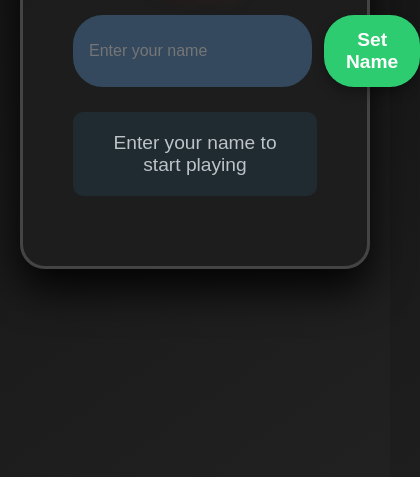
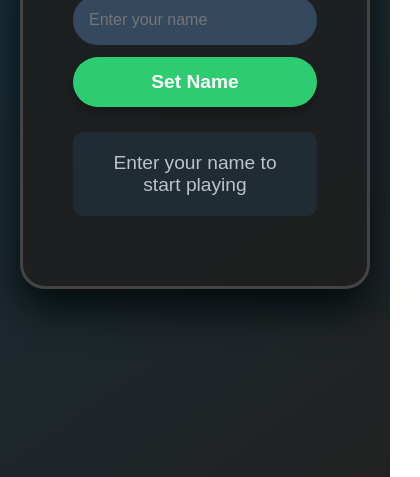
Before and after one commit to CodeAedoC/Multiplayer-TicTacToe, a website: page public/index.html in a window 390 px wide. Shown: the part 367-844 px from the top of the page, 420 px wide, since content can reach past the window. Drawn offline with nearby package versions, Linux system fonts and the light colour scheme; no server answers.

Commit message:
responsiveness

```diff
--- a/public/script.js
+++ b/public/script.js
@@ -173,7 +173,7 @@ socket.on("gameOver", ({ winner, winnerName }) => {
     }
   }
 
-  setTimeout(showGameOver(winner === "draw" ? "draw" : "win", winner, winnerName), 10000);
+  showGameOver(winner === "draw" ? "draw" : "win", winner, winnerName);
 });
 
 socket.on("playerDisconnected", ({ playerName: disconnectedPlayer }) => {
--- a/public/style.css
+++ b/public/style.css
@@ -7,7 +7,7 @@
 body {
     font-family: "Poppins", sans-serif;
     min-height: 100vh;
-    background: linear-gradient(145deg, #121212, #212121);
+    background: linear-gradient(145deg, #153646, #212121);
     display: flex;
     align-items: center;
     justify-content: center;
@@ -20,7 +20,7 @@ body {
     background: rgba(30, 30, 30, 0.85);
     padding: 50px;
     border-radius: 25px;
-    box-shadow: 0 20px 40px rgba(0, 0, 0, 0.9);
+    box-shadow: 0 20px 40px rgba(1, 8, 10, 0.9);
     max-width: 650px;
     width: 100%;
     text-align: center;
@@ -211,7 +211,7 @@ button:disabled {
     }
 }
 
-@media (max-width: 480px) {
+@media (max-width: 480px ) {
     h1 {
         font-size: 2.5rem;
     }
@@ -223,4 +223,7 @@ button:disabled {
     input {
         font-size: 1rem;
     }
+    .input-group{
+        flex-direction: column;
+    }
 }
```
